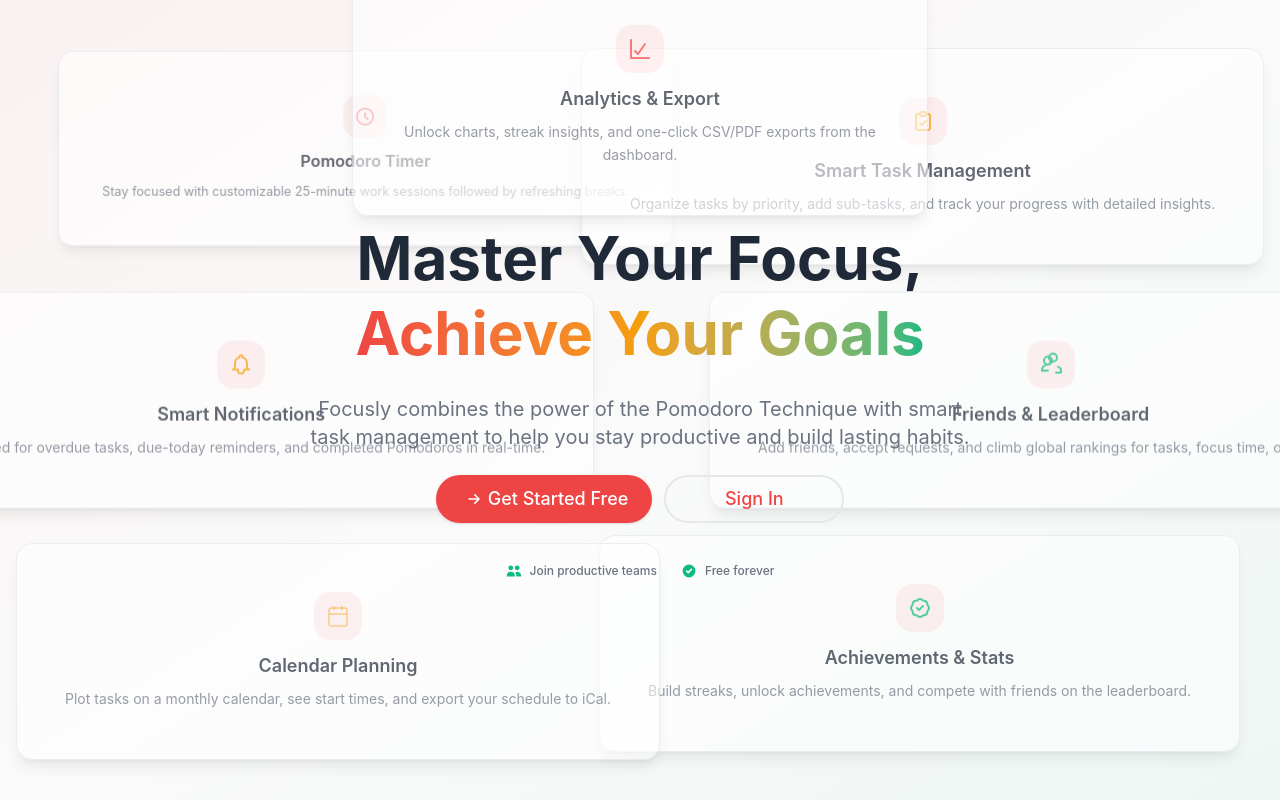
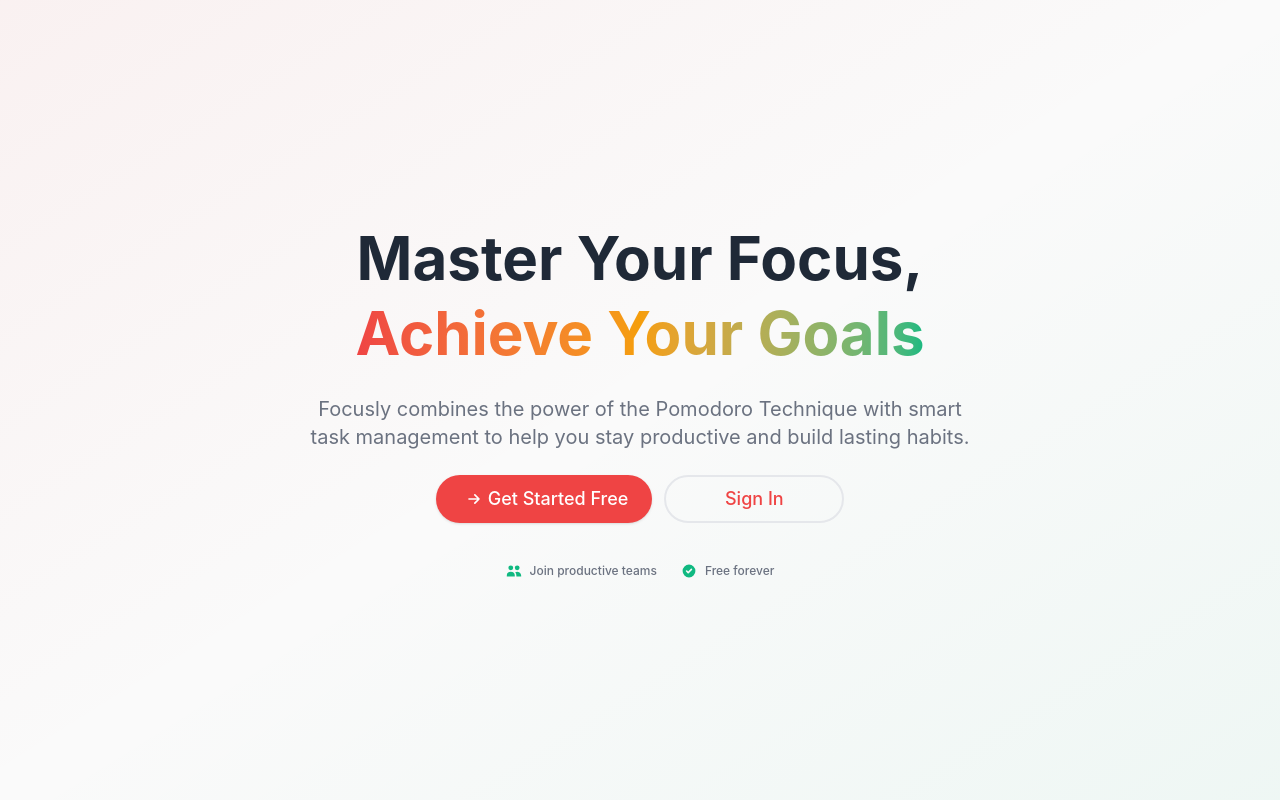
Before and after one commit to Rahim10020/focusly, a Next.js app: page / in a window 1280 px wide. Built offline with nearby package versions, Linux system fonts and the light colour scheme; no server answers.

Commit message:
remove floating components

```diff
--- a/src/components/home/FloatingFeatureCard.tsx
+++ /dev/null
@@ -1,40 +0,0 @@
-/**
- * @fileoverview Floating feature card component for landing page.
- */
-
-import Card, { CardContent } from '@/components/ui/Card';
-
-interface FloatingFeatureCardProps {
-  title: string;
-  description: string;
-  icon: React.ReactNode;
-  className?: string;
-  animationDelay?: string;
-}
-
-export function FloatingFeatureCard({
-  title,
-  description,
-  icon,
-  className = '',
-  animationDelay = '0s',
-}: FloatingFeatureCardProps) {
-  return (
-    <div
-      className={`absolute opacity-70 blur-[0.1px] animate-float ${className}`}
-      style={{ animationDelay }}
-    >
-      <Card variant="elevated" className="group bg-card/80 backdrop-blur-sm">
-        <CardContent className="p-6 text-center">
-          <div className="w-12 h-12 mx-auto mb-3 bg-primary/10 rounded-2xl flex items-center justify-center">
-            {icon}
-          </div>
-          <h3 className="text-lg text-foreground font-semibold mb-2">{title}</h3>
-          <p className="text-sm text-muted-foreground leading-relaxed">
-            {description}
-          </p>
-        </CardContent>
-      </Card>
-    </div>
-  );
-}
--- a/src/components/home/LandingPage.tsx
+++ b/src/components/home/LandingPage.tsx
@@ -4,165 +4,9 @@
 
 import { useRouter } from "next/navigation";
 import Button from "@/components/ui/Button";
-import { FloatingFeatureCard } from "./FloatingFeatureCard";
 
 export function LandingPage() {
   const router = useRouter();
-
-  const featureCards = [
-    {
-      title: "Pomodoro Timer",
-      description:
-        "Stay focused with customizable 25-minute work sessions followed by refreshing breaks.",
-      icon: (
-        <svg
-          className="w-6 h-6 text-primary"
-          fill="none"
-          stroke="currentColor"
-          viewBox="0 0 24 24"
-        >
-          <path
-            strokeLinecap="round"
-            strokeLinejoin="round"
-            strokeWidth={2}
-            d="M12 8v4l3 3m6-3a9 9 0 11-18 0 9 9 0 0118 0z"
-          />
-        </svg>
-      ),
-      className: "-left-10 top-10",
-      animationDelay: "0s",
-    },
-    {
-      title: "Smart Task Management",
-      description:
-        "Organize tasks by priority, add sub-tasks, and track your progress with detailed insights.",
-      icon: (
-        <svg
-          className="w-6 h-6 text-brand-secondary"
-          fill="none"
-          stroke="currentColor"
-          viewBox="0 0 24 24"
-        >
-          <path
-            strokeLinecap="round"
-            strokeLinejoin="round"
-            strokeWidth={2}
-            d="M9 5H7a2 2 0 00-2 2v12a2 2 0 002 2h10a2 2 0 002-2V7a2 2 0 00-2-2h-2M9 5a2 2 0 002 2h2a2 2 0 002-2M9 5a2 2 0 012-2h2a2 2 0 012 2m-6 9l2 2 4-4"
-          />
-        </svg>
-      ),
-      className: "-right-12 top-12",
-      animationDelay: "0.2s",
-    },
-    {
-      title: "Achievements & Stats",
-      description:
-        "Build streaks, unlock achievements, and compete with friends on the leaderboard.",
-      icon: (
-        <svg
-          className="w-6 h-6 text-brand-accent"
-          fill="none"
-          stroke="currentColor"
-          viewBox="0 0 24 24"
-        >
-          <path
-            strokeLinecap="round"
-            strokeLinejoin="round"
-            strokeWidth={2}
-            d="M9 12l2 2 4-4M7.835 4.697a3.42 3.42 0 001.946-.806 3.42 3.42 0 014.438 0 3.42 3.42 0 001.946.806 3.42 3.42 0 013.138 3.138 3.42 3.42 0 00.806 1.946 3.42 3.42 0 010 4.438 3.42 3.42 0 00-.806 1.946 3.42 3.42 0 01-3.138 3.138 3.42 3.42 0 00-1.946.806 3.42 3.42 0 01-4.438 0 3.42 3.42 0 00-1.946-.806 3.42 3.42 0 01-3.138-3.138 3.42 3.42 0 00-.806-1.946 3.42 3.42 0 010-4.438 3.42 3.42 0 00.806-1.946 3.42 3.42 0 013.138-3.138z"
-          />
-        </svg>
-      ),
-      className: "-right-6 bottom-12",
-      animationDelay: "0.4s",
-    },
-    {
-      title: "Calendar Planning",
-      description:
-        "Plot tasks on a monthly calendar, see start times, and export your schedule to iCal.",
-      icon: (
-        <svg
-          className="w-6 h-6 text-brand-secondary"
-          fill="none"
-          stroke="currentColor"
-          viewBox="0 0 24 24"
-        >
-          <rect x="3" y="4" width="18" height="18" rx="2" ry="2" />
-          <line x1="16" y1="2" x2="16" y2="6" />
-          <line x1="8" y1="2" x2="8" y2="6" />
-          <line x1="3" y1="10" x2="21" y2="10" />
-        </svg>
-      ),
-      className: "-left-12 bottom-10",
-      animationDelay: "0.3s",
-    },
-    {
-      title: "Analytics & Export",
-      description:
-        "Unlock charts, streak insights, and one-click CSV/PDF exports from the dashboard.",
-      icon: (
-        <svg
-          className="w-6 h-6 text-primary"
-          fill="none"
-          stroke="currentColor"
-          viewBox="0 0 24 24"
-        >
-          <path
-            strokeLinecap="round"
-            strokeLinejoin="round"
-            strokeWidth={2}
-            d="M3 3v18h18M7 14l3 3 7-10"
-          />
-        </svg>
-      ),
-      className: "left-1/2 -translate-x-1/2 -top-6",
-      animationDelay: "0.1s",
-    },
-    {
-      title: "Friends & Leaderboard",
-      description:
-        "Add friends, accept requests, and climb global rankings for tasks, focus time, or streaks.",
-      icon: (
-        <svg
-          className="w-6 h-6 text-brand-accent"
-          fill="none"
-          stroke="currentColor"
-          viewBox="0 0 24 24"
-        >
-          <path
-            strokeLinecap="round"
-            strokeLinejoin="round"
-            strokeWidth={2}
-            d="M17 20h5v-2a4 4 0 00-3-3.87M9 12a4 4 0 10-4-4 4 4 0 004 4zm0 0c-3.314 0-6 2.239-6 5v1h6m5-9a4 4 0 114-4 4 4 0 01-4 4zm0 0c-1.48 0-2.805.804-3.5 2"
-          />
-        </svg>
-      ),
-      className: "-right-44 top-1/2 -translate-y-1/2",
-      animationDelay: "0.15s",
-    },
-    {
-      title: "Smart Notifications",
-      description:
-        "Get alerted for overdue tasks, due-today reminders, and completed Pomodoros in real-time.",
-      icon: (
-        <svg
-          className="w-6 h-6 text-brand-secondary"
-          fill="none"
-          stroke="currentColor"
-          viewBox="0 0 24 24"
-        >
-          <path
-            strokeLinecap="round"
-            strokeLinejoin="round"
-            strokeWidth={2}
-            d="M15 17h5l-1.405-1.405A2.032 2.032 0 0118 14.158V11c0-3.07-1.64-5.64-4.5-6.32V4a1.5 1.5 0 00-3 0v.68C7.64 5.36 6 7.92 6 11v3.159c0 .538-.214 1.055-.595 1.436L4 17h5m6 0v1a3 3 0 11-6 0v-1"
-          />
-        </svg>
-      ),
-      className: "-left-44 top-1/2 -translate-y-1/2",
-      animationDelay: "0.25s",
-    },
-  ];
 
   return (
     <div className="min-h-screen bg-background transition-colors duration-200">
@@ -170,22 +14,6 @@ export function LandingPage() {
       <main className="relative overflow-hidden min-h-screen flex items-center">
         {/* Background Gradient */}
         <div className="absolute inset-0 bg-linear-to-br from-primary/5 via-transparent to-brand-accent/5 dark:from-primary/10 dark:to-brand-accent/10 pointer-events-none" />
-
-        {/* Floating Feature Cards - Background */}
-        <div className="absolute inset-0 max-w-[1200px] mx-auto px-6 pointer-events-none hidden lg:block">
-          <div className="relative h-full">
-            {featureCards.map((card, index) => (
-              <FloatingFeatureCard
-                key={index}
-                title={card.title}
-                description={card.description}
-                icon={card.icon}
-                className={card.className}
-                animationDelay={card.animationDelay}
-              />
-            ))}
-          </div>
-        </div>
 
         <div className="max-w-4xl mx-auto px-6 py-16 md:py-24 relative z-10">
           {/* Hero Content */}
```
